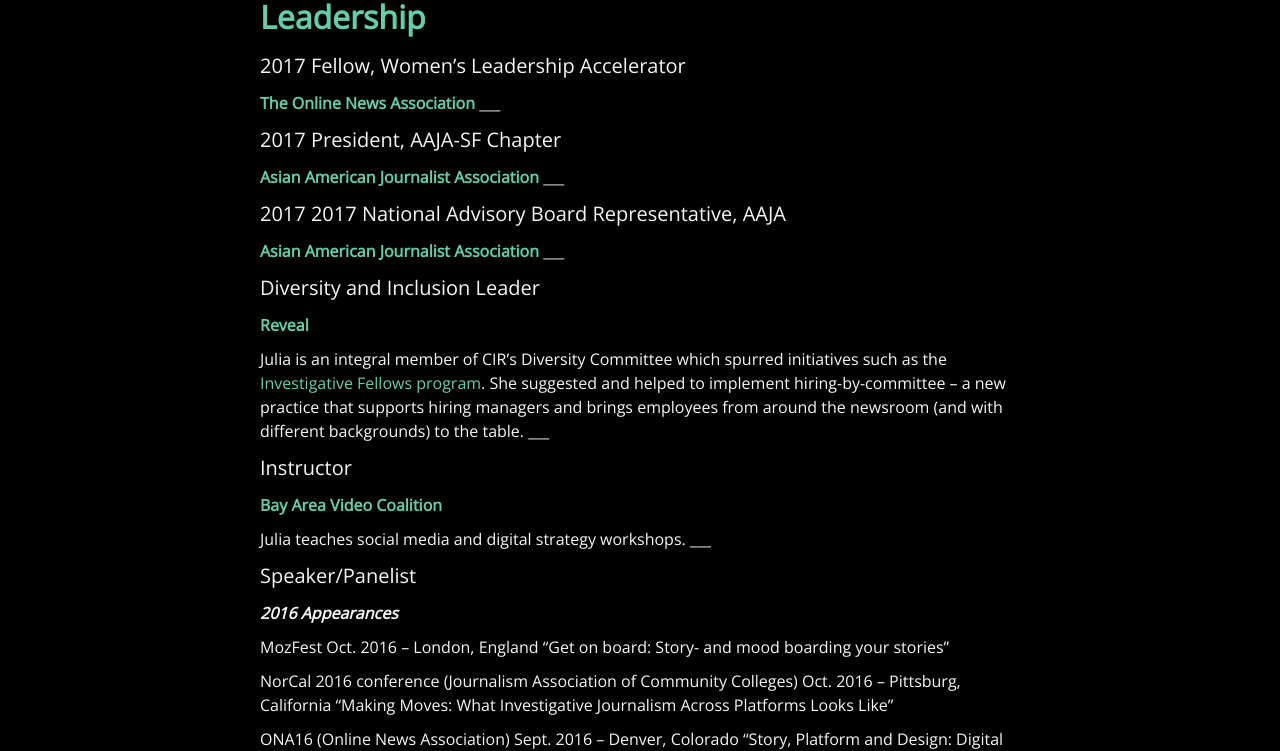
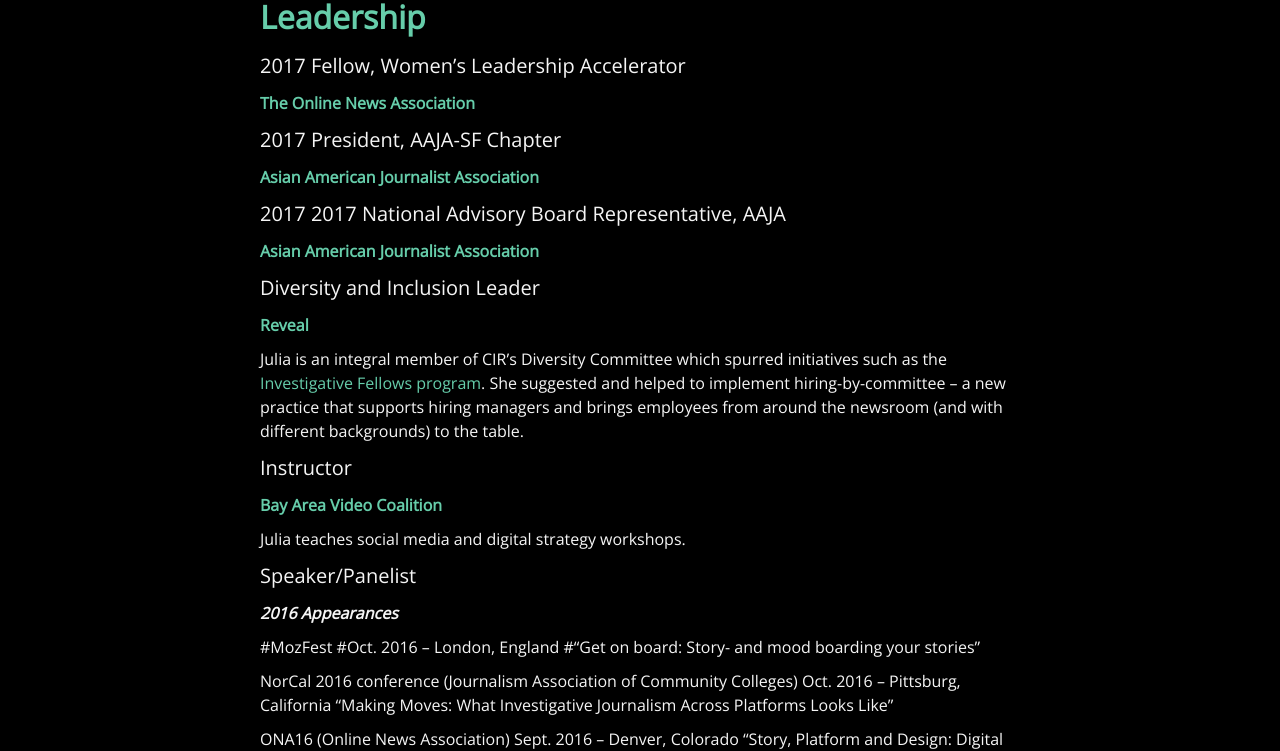
Before and after one commit to juliachanb/juliachanb.github.io, a Jekyll site: the page built from pages/resume.md, in a window 1280 px wide and 1400 px high, scrolled down 2302 px. Shown: the part 168-919 px from the top of the window. Built offline with Jekyll 4.4.1, drawn with Linux system fonts in a browser that asks for light colours; nearby versions of some CDN libraries; some web fonts are replaced.

```diff
--- a/pages/resume.md
+++ b/pages/resume.md
@@ -91,29 +91,29 @@ ___
 
 #### 2017 Fellow, Women’s Leadership Accelerator
 **[The Online News Association](https://journalists.org/2016/12/20/ona-announces-class-for-2017-womens-leadership-accelerator/)**
-___
+
 #### 2017 President, AAJA-SF Chapter
 **[Asian American Journalist Association](http://www.aaja.org/where-you-can-find-aaja/)**
-___
+
 #### 2017 2017 National Advisory Board Representative, AAJA
 **[Asian American Journalist Association](http://www.aaja.org/board-of-directors/)**
-___
+
 #### Diversity and Inclusion Leader
 **[Reveal](https://www.revealnews.org/about-us/the-2016-17-reveal-investigative-fellows/)**
 
 Julia is an integral member of CIR's Diversity Committee which spurred initiatives such as the [Investigative Fellows program](https://www.revealnews.org/about-us/the-2016-17-reveal-investigative-fellows/). She suggested and helped to implement hiring-by-committee – a new practice that supports hiring managers and brings employees from around the newsroom (and with different backgrounds) to the table.
-___
+
 #### Instructor
 **[Bay Area Video Coalition](https://www.bavc.org/)**
 
 Julia teaches social media and digital strategy workshops.
-___
+
 #### Speaker/Panelist
 _**2016 Appearances**_
 
-MozFest
-Oct. 2016 – London, England
-“Get on board: Story- and mood boarding your stories”
+#MozFest
+#Oct. 2016 – London, England
+#“Get on board: Story- and mood boarding your stories”
 
 NorCal 2016 conference (Journalism Association of Community Colleges)
 Oct. 2016 – Pittsburg, California
```
